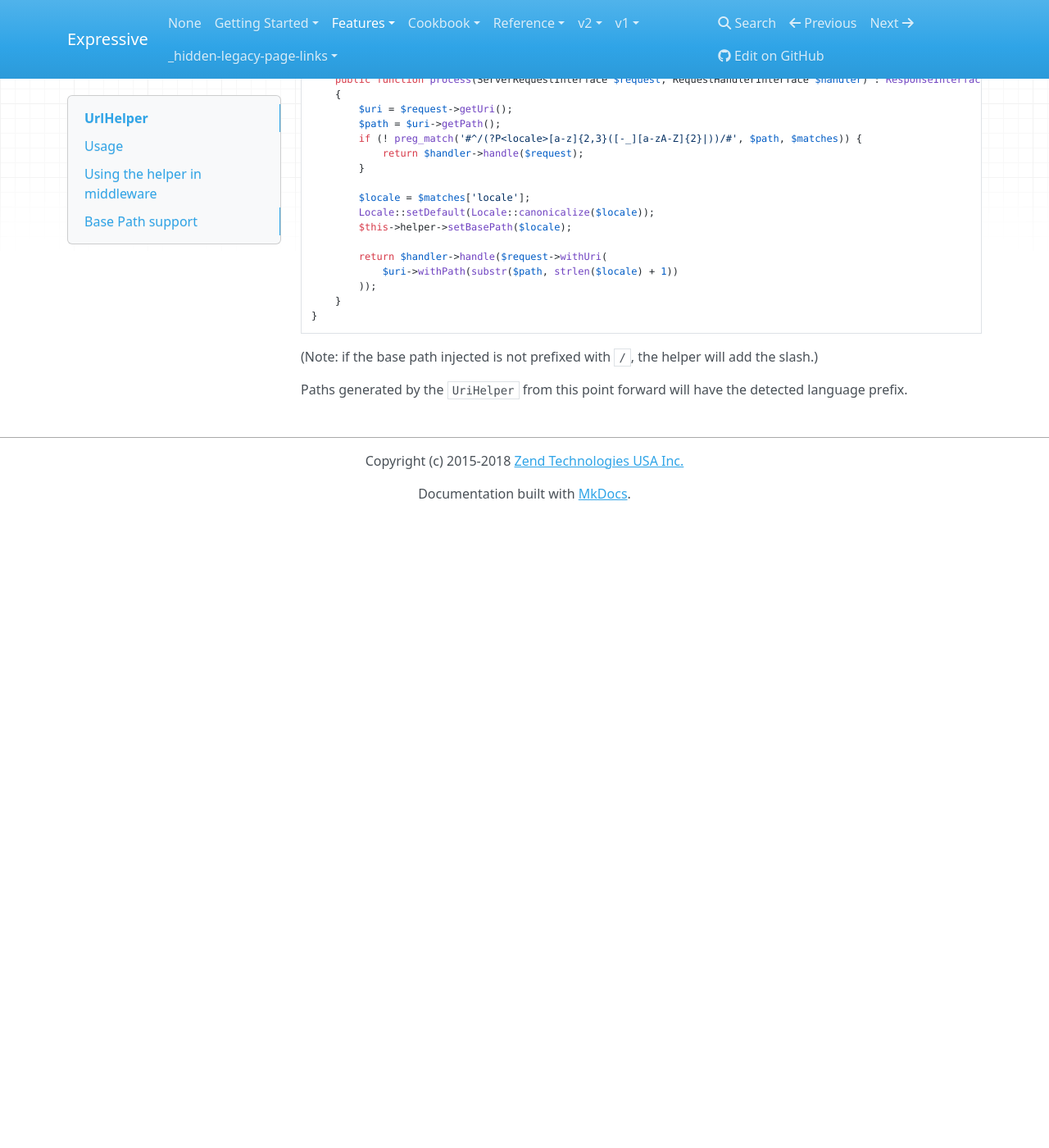
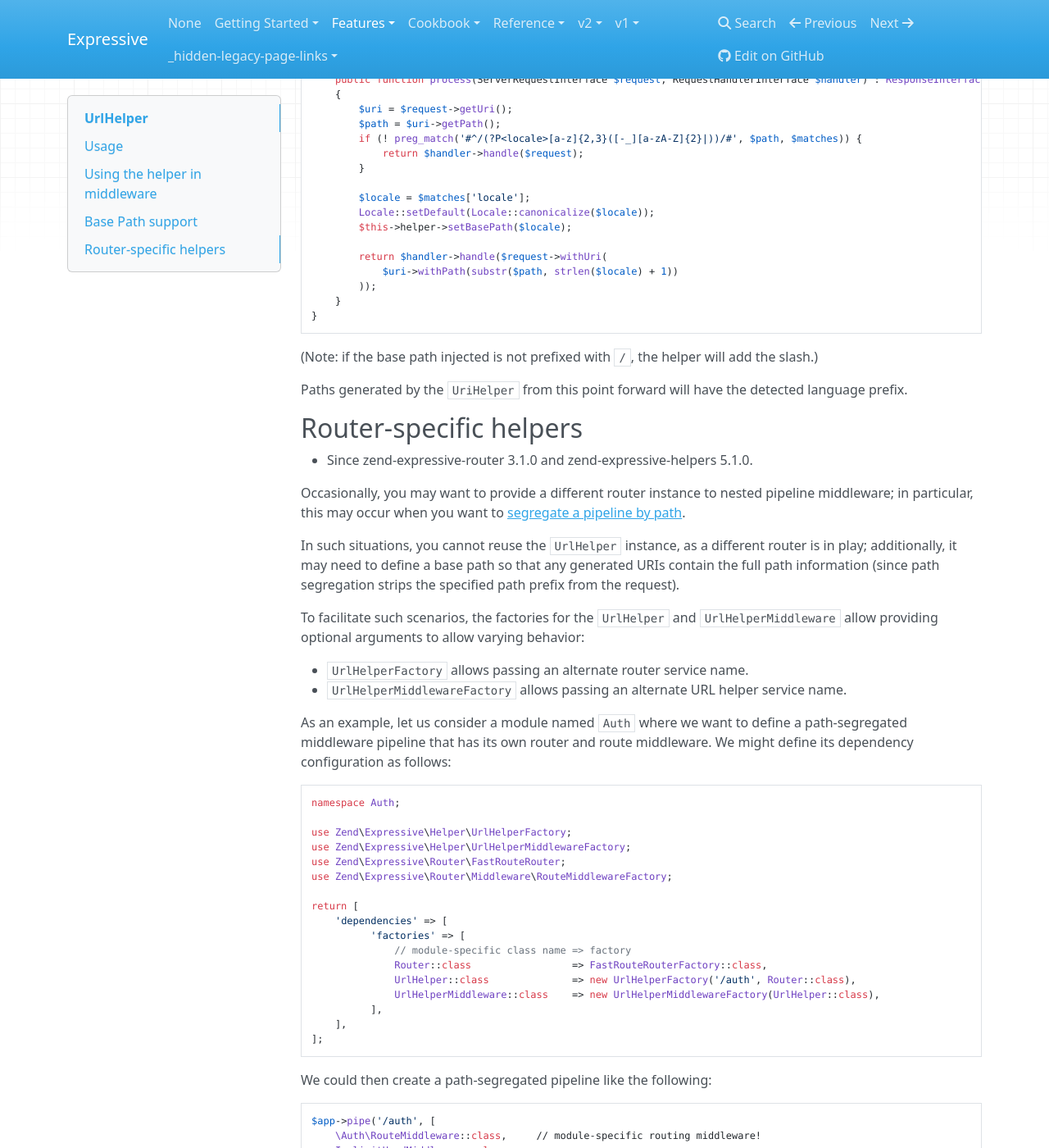
Before and after one commit to zendframework/zend-expressive, an MkDocs documentation site: the page built from docs/book/v3/features/helpers/url-helper.md, in a window 1280 px wide and 1400 px high, scrolled down 2823 px. Shown: the whole window at 82% size. Built offline with MkDocs 1.6.1, drawn with Linux system fonts in a browser that asks for light colours; nearby versions of some CDN libraries; old or Windows-style settings are respelled for this version of MkDocs; before the commit the page ends 3453 px from its top, so only the background shows below that; some of the changed text lies outside the part shown.

Commit message:
Document path-segregated routing features
zend-expressive router 3.1.0, zend-expressive-helpers 5.1.0, and
zend-expressive-hal 1.1.0 provide the ability to pass service names to
factories on instantiation, and thus vary what they produce.

This patch documents those features for zend-expressive-helpers and
zend-expressive-router, and provides a cookbook recipe that links out to
each after describing the scenarios they achieve.

````diff
--- a/docs/book/v3/features/helpers/url-helper.md
+++ b/docs/book/v3/features/helpers/url-helper.md
@@ -179,3 +179,82 @@ the slash.)
 
 Paths generated by the `UriHelper` from this point forward will have the
 detected language prefix.
+
+## Router-specific helpers
+
+- Since zend-expressive-router 3.1.0 and zend-expressive-helpers 5.1.0.
+
+Occasionally, you may want to provide a different router instance to nested
+pipeline middleware; in particular, this may occur when you want to [segregate a
+pipeline by path](https://docs.zendframework.com/zend-expressive/v3/features/router/piping/#path-segregation).
+
+In such situations, you cannot reuse the `UrlHelper` instance, as a different
+router is in play; additionally, it may need to define a base path so that any
+generated URIs contain the full path information (since path segregation strips
+the specified path prefix from the request).
+
+To facilitate such scenarios, the factories for the `UrlHelper` and
+`UrlHelperMiddleware` allow providing optional arguments to allow varying
+behavior:
+
+- `UrlHelperFactory` allows passing an alternate router service name.
+- `UrlHelperMiddlewareFactory` allows passing an alternate URL helper service name.
+
+As an example, let us consider a module named `Auth` where we want to define a
+path-segregated middleware pipeline that has its own router and route
+middleware. We might define its dependency configuration as follows:
+
+```php
+namespace Auth;
+
+use Zend\Expressive\Helper\UrlHelperFactory;
+use Zend\Expressive\Helper\UrlHelperMiddlewareFactory;
+use Zend\Expressive\Router\FastRouteRouter;
+use Zend\Expressive\Router\Middleware\RouteMiddlewareFactory;
+
+return [
+    'dependencies' => [
+          'factories' => [
+              // module-specific class name => factory
+              Router::class                 => FastRouteRouterFactory::class,
+              UrlHelper::class              => new UrlHelperFactory('/auth', Router::class),
+              UrlHelperMiddleware::class    => new UrlHelperMiddlewareFactory(UrlHelper::class),
+          ],
+    ],
+];
+```
+
+We could then create a path-segregated pipeline like the following:
+
+```php
+$app->pipe('/auth', [
+    \Auth\RouteMiddleware::class,     // module-specific routing middleware!
+    ImplicitHeadMiddleware::class,
+    ImplicitOptionsMiddleware::class,
+    MethodNotAllowedMiddleware::class,
+    \Auth\UrlHelperMiddleware::class, // module-specific URL helper middleware!
+    DispatchMiddleware::class,
+]);
+```
+
+Any handlers that the module-specific router routes to can then also compose the
+same `UrlHelper` instance via their factories:
+
+```php
+namespace Auth;
+
+use Psr\Container\ContainerInterface;
+
+class SomeHandlerFactory
+{
+    public function __invoke(ContainerInterface $container) : SomeHandler
+    {
+        return new SomeHandler(
+            $container->get(UrlHelper::class) // module-specific URL helper!
+        );
+    }
+}
+```
+
+This instance will then be properly configured to generate links using the
+module-specific router.
--- a/mkdocs.yml
+++ b/mkdocs.yml
@@ -52,6 +52,7 @@ pages:
         - 'Using Expressive from a subdirectory': v3/cookbook/using-a-base-path.md
         - 'Prepending a common path to all routes': v3/cookbook/common-prefix-for-routes.md
         - 'Passing data between middleware': v3/cookbook/passing-data-between-middleware.md
+        - 'Path-segregated routing': v3/cookbook/path-segregated-routing.md
         - 'Provide Access to Common Data In Templates': v3/cookbook/access-common-data-in-templates.md
         - 'Route-specific middleware pipelines': v3/cookbook/route-specific-pipeline.md
         - 'Segregating middleware by host': v3/cookbook/host-segregated-middleware.md
````
Also changed, not shown: docs/book/v3/cookbook/path-segregated-routing.md (added, +30 -0 lines).
